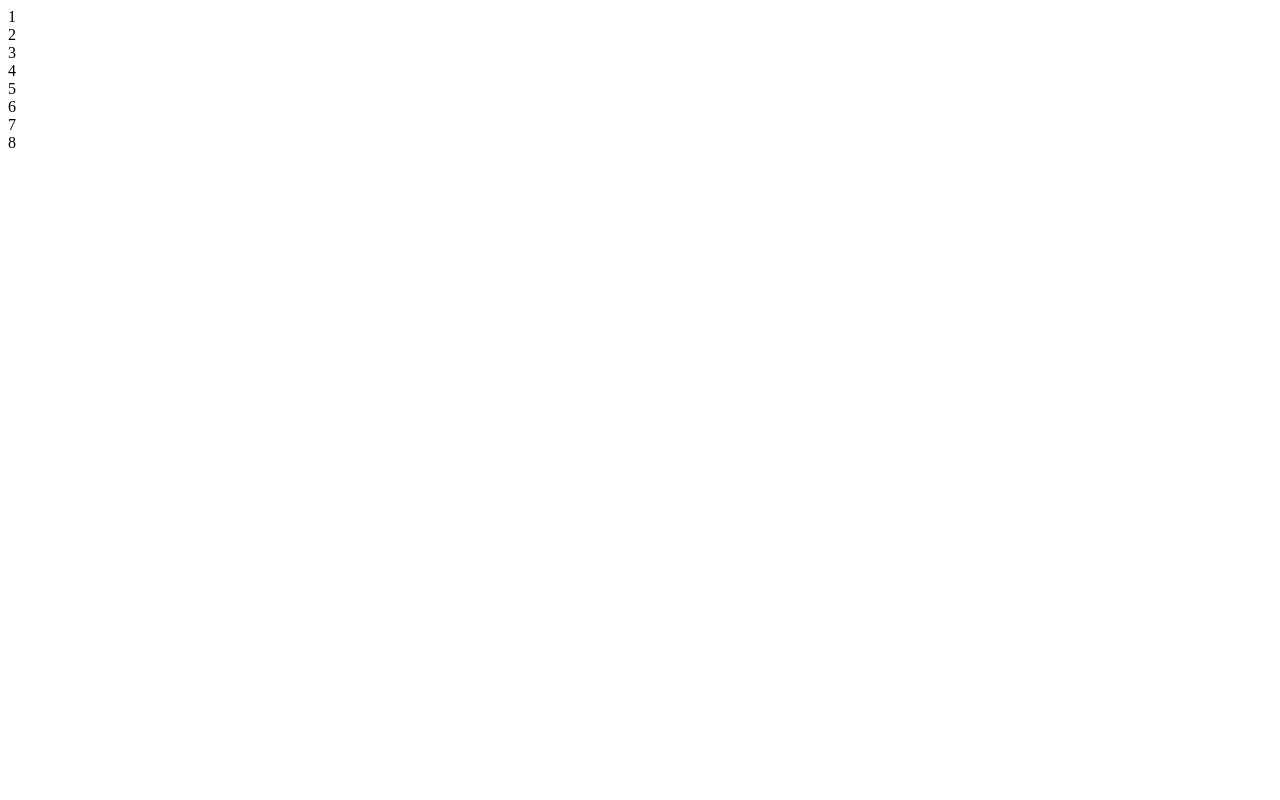
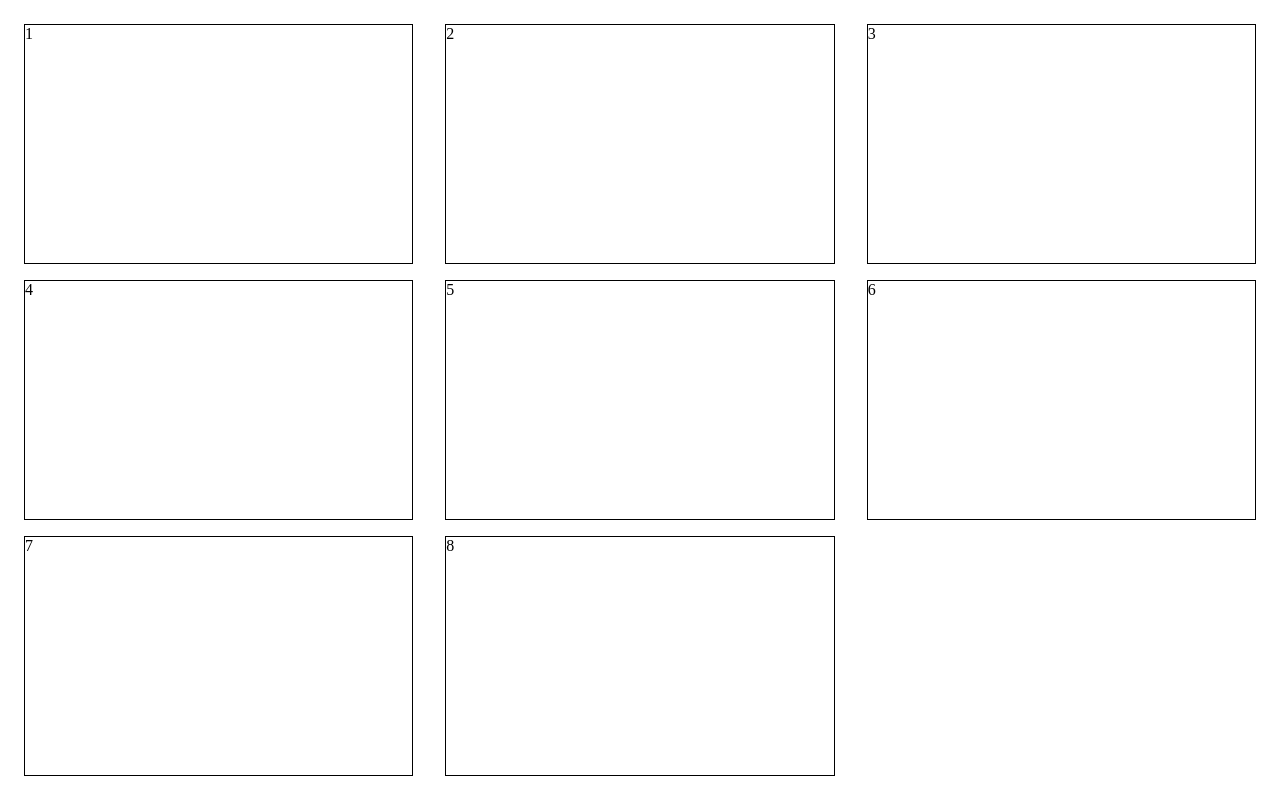
Before and after one commit to MrHahn/Learn-Enough, a plain HTML site: page css-grid/grid.html in a window 1280 px wide. Drawn offline with Linux system fonts and the light colour scheme.

Commit message:
add grid styling

```diff
--- a/css-grid/grid.html
+++ b/css-grid/grid.html
@@ -3,6 +3,17 @@
   <head>
     <meta charset="utf-8">
     <style>
+      .grid{
+        display:grid;
+        grid-template-columns: repeat(3, 1fr);
+        grid-auto-rows: 15em;
+        grid-gap: 1em 2em;
+        padding: 1em;
+      }
+
+      .grid > div{
+        border: 1px solid #000;
+      }
     </style>
   </head>
   <body>
```
